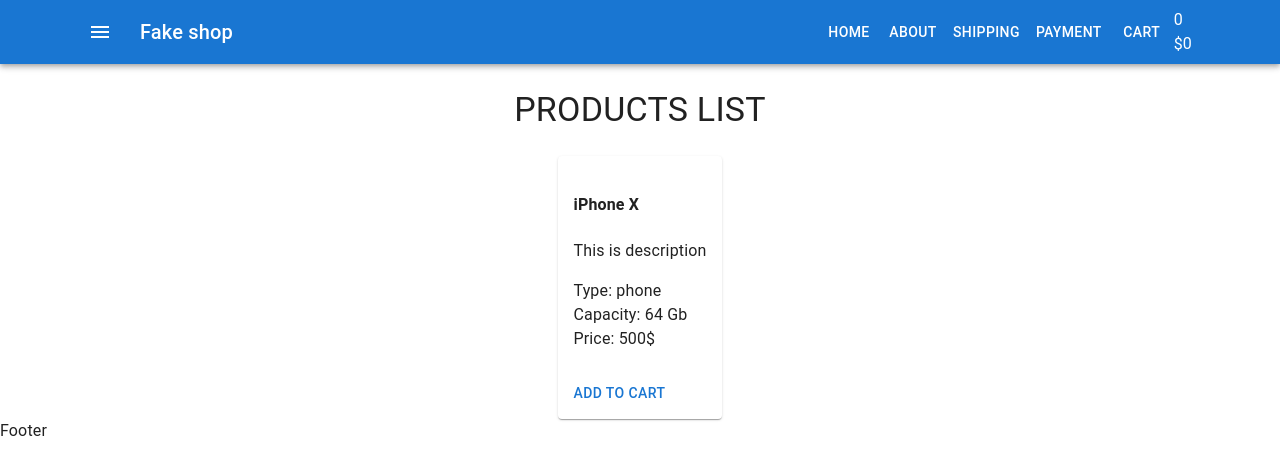
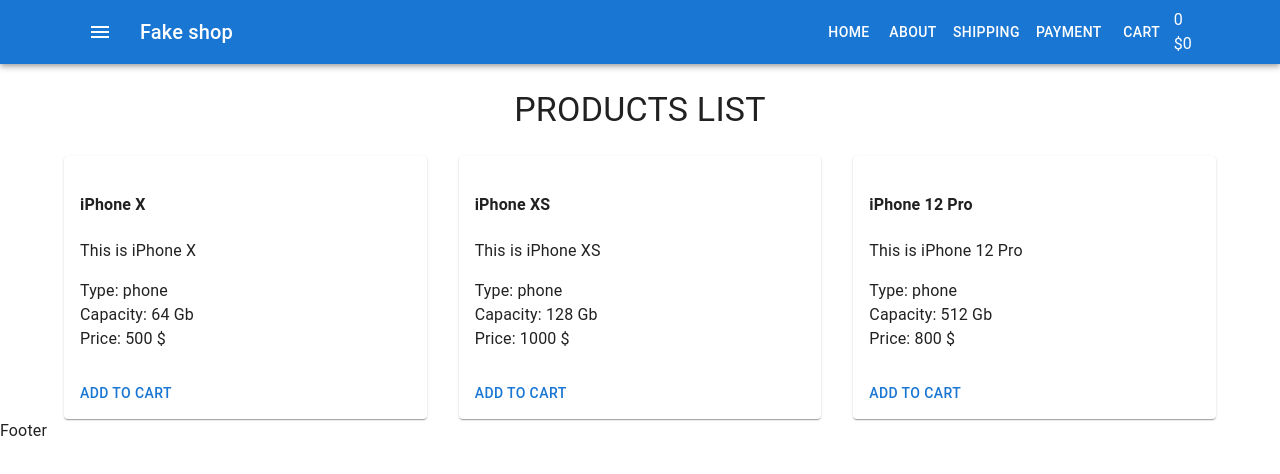
Before and after one commit to kznkv-skillup/fake-shop, a React (Create React App) app: page / in a window 1280 px wide. Shown: the top 474 px of the page. Built offline with nearby package versions, Linux system fonts and the light colour scheme.

Commit message:
add props to ProductListItem

```diff
--- a/src/components/Products/ProductListItem.tsx
+++ b/src/components/Products/ProductListItem.tsx
@@ -1,17 +1,23 @@
 import { Button, Card, CardActions, CardContent } from '@mui/material'
 import React from 'react'
 
-type Props = {}
+type Props = {
+    name: string
+    description: string
+    type: string
+    capacity: number
+    price: number
+}
 
 const ProductListItem = (props: Props) => {
     return (
         <Card>
             <CardContent>
-                <h4>iPhone X</h4>
-                <p>This is description</p>
-                <div>Type: phone</div>
-                <div>Capacity: 64 Gb</div>
-                <div>Price: 500$</div>
+                <h4>{props.name}</h4>
+                <p>{props.description}</p>
+                <div>Type: {props.type}</div>
+                <div>Capacity: {props.capacity} Gb</div>
+                <div>Price: {props.price} $</div>
             </CardContent>
             <CardActions>
                 <Button>Add to cart</Button>
--- a/src/components/Products/ProductsList.tsx
+++ b/src/components/Products/ProductsList.tsx
@@ -24,8 +24,32 @@
                 alignItems="center"
                 spacing={4}
             >
-                <Grid item>
-                    <ProductListItem />
+                <Grid item xs={12} sm={6} md={4}>
+                    <ProductListItem
+                        name="iPhone X"
+                        description="This is iPhone X"
+                        type="phone"
+                        capacity={64}
+                        price={500}
+                    />
+                </Grid>
+                <Grid item xs={12} sm={6} md={4}>
+                    <ProductListItem
+                        name="iPhone XS"
+                        description="This is iPhone XS"
+                        type="phone"
+                        capacity={128}
+                        price={1000}
+                    />
+                </Grid>
+                <Grid item xs={12} sm={6} md={4}>
+                    <ProductListItem
+                        name="iPhone 12 Pro"
+                        description="This is iPhone 12 Pro"
+                        type="phone"
+                        capacity={512}
+                        price={800}
+                    />
                 </Grid>
             </Grid>
         </>
```
